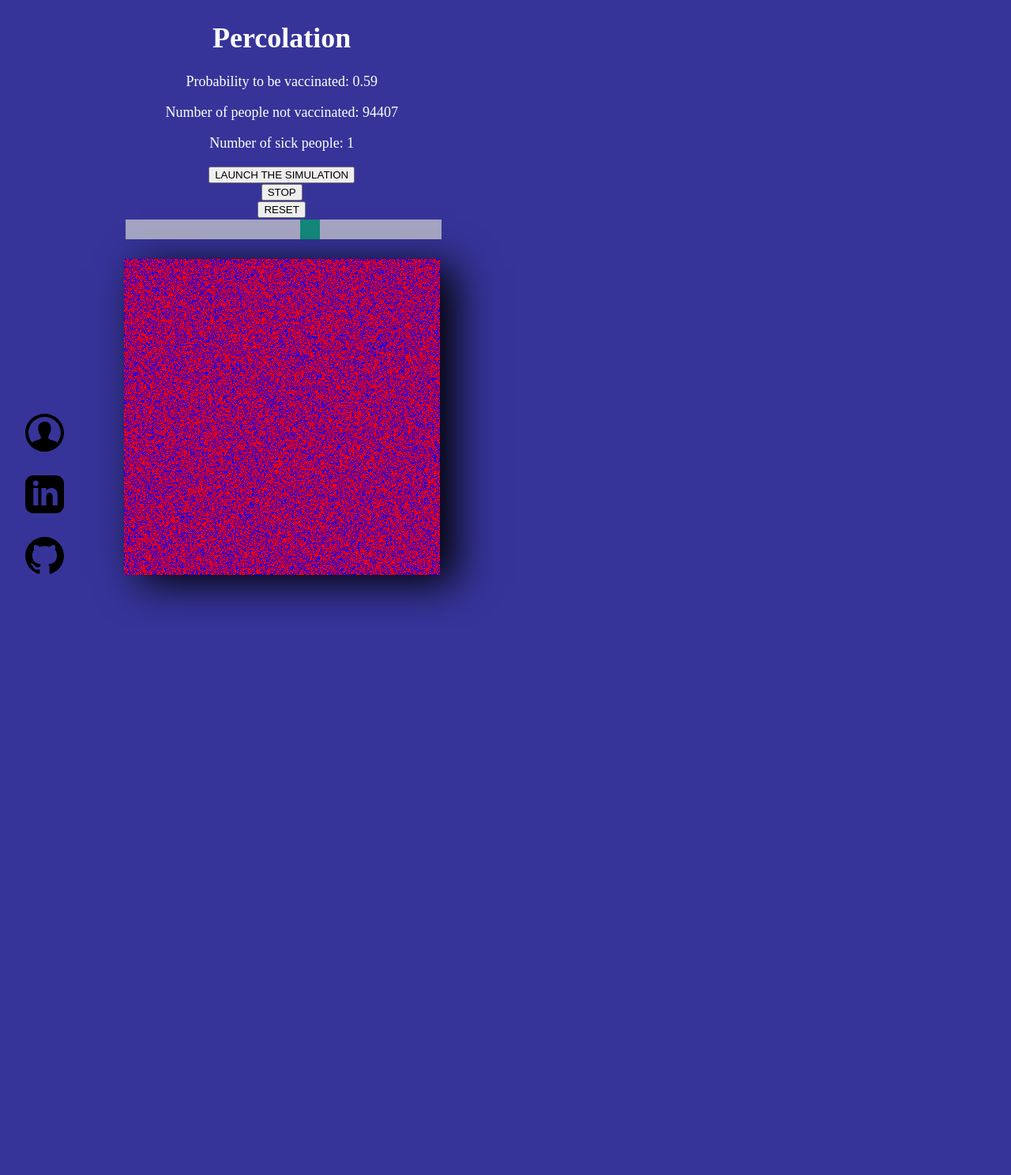
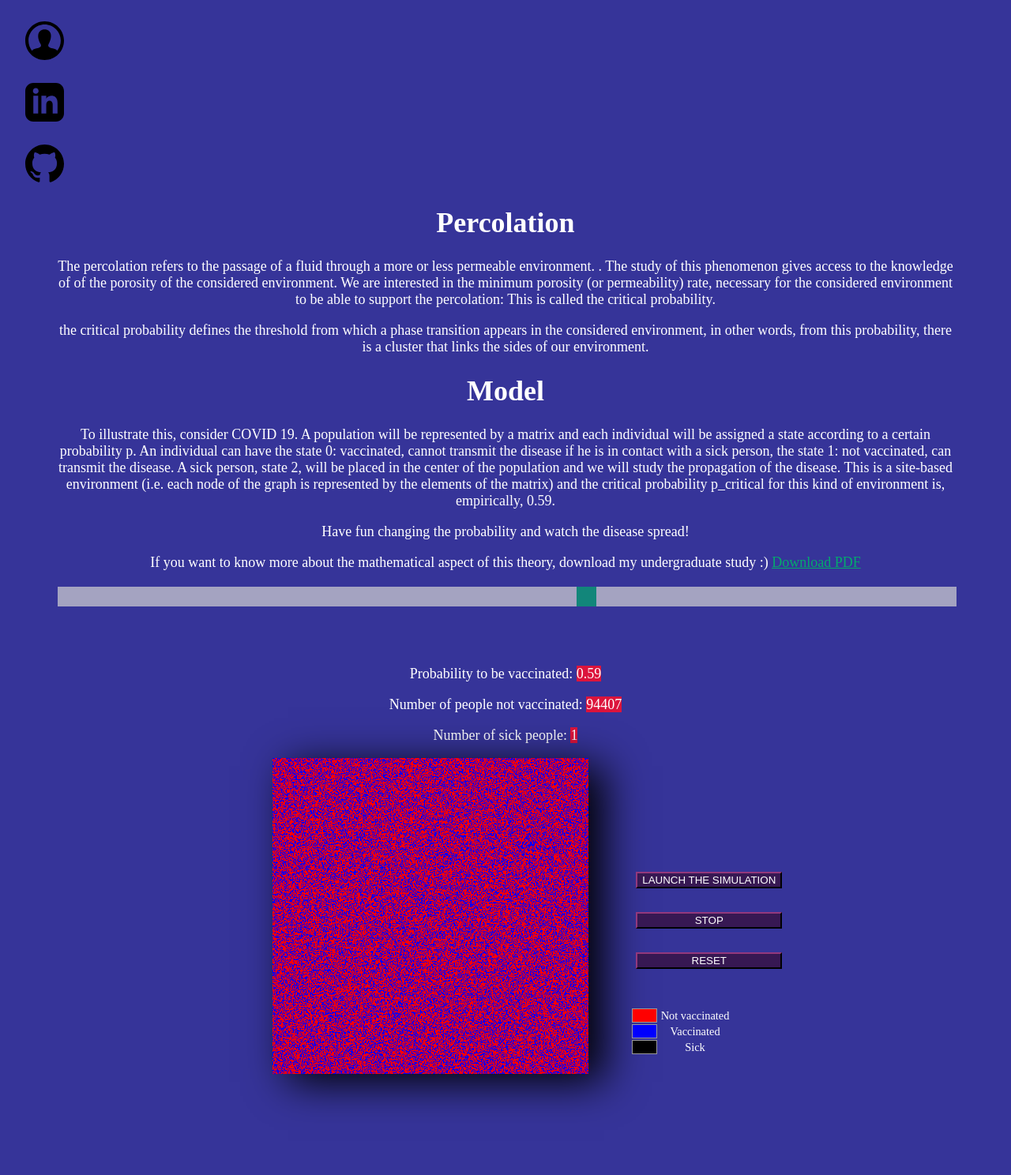
Before and after one commit to Abdulaziz1607/percolation, a website: page index.html in a window 1280 px wide. Shown: the part 5-1493 px from the top of the page at 79% size. Before the commit the page ends 800 px from the top, so only its background shows below. Drawn offline with Linux system fonts and the light colour scheme.

Commit message:
perco final

```diff
--- a/index.css
+++ b/index.css
@@ -8,6 +8,65 @@ body{
 
 }
 
+.download{
+
+    color :#04AA6D;
+}
+.legend-scale ul {
+margin: 0;
+margin-bottom: 5px;
+padding: 0;
+float: left;
+list-style: none;
+}
+.legend-scale ul li {
+font-size: 80%;
+list-style: none;
+margin-left: 0;
+line-height: 18px;
+margin-bottom: 2px;
+}
+ul.legend-labels li span {
+display: block;
+float: left;
+height: 16px;
+width: 30px;
+margin-right: 5px;
+margin-left: 0;
+border: 1px solid #999;
+    }
+#game{
+
+    margin-bottom: 30%;
+}
+
+
+.legend-scale{
+
+    margin-top: 50px;
+    margin-left: 50px;
+
+}
+.nbr{
+
+    background-color:crimson;
+}
+button {
+
+    border-color: rgb(63, 24, 53);
+    color: white;
+    background-color: rgb(55, 24, 83);
+    margin-top: 30px;
+    margin-left: 30%;
+    width : 100%;
+}
+
+button:hover{
+
+    scale: 105%;
+    transition: 0.3 ease-in-out;
+
+}
 /* The slider itself */
 .slider {
     -webkit-appearance: none;  /* Override default CSS styles */
@@ -19,6 +78,7 @@ body{
     opacity: 0.7; /* Set transparency (for mouse-over effects on hover) */
     -webkit-transition: .2s; /* 0.2 seconds transition on hover */
     transition: opacity .2s;
+    margin-bottom: 5%;
   }
 
   /* Mouse-over effects */
@@ -74,16 +134,11 @@ img {
 
 }
 
+.same_{
 
+    display: inline-block;
 
-
-.game_board{
-
-    margin-top : 5%;
-    max-width: 80%;
-    max-height: 50%;
 }
-
 .perso{
 
     width: 60%;
@@ -92,6 +147,13 @@ img {
 
 }
 
+#display{
+
+    vertical-align: top;
+    margin-top : 10%
+
+}s
+
 
 .perso:hover{
 
--- a/index.html
+++ b/index.html
@@ -1,14 +1,17 @@
 <!DOCTYPE html>
 <html lang="en">
+
 <head>
+
     <meta charset="UTF-8">
     <meta http-equiv="X-UA-Compatible" content="IE=edge">
     <meta name="viewport" content="width", initial-scale=1.0>
     <title>Percolation</title>
     <link rel="shortcut icon" href="#">
+    <link href="index.css" rel="stylesheet">
 
-    <link href="index.css" rel="stylesheet">
 </head>
+
 <body>
 
     <div>
@@ -24,25 +27,70 @@
             <a href="https://github.com/Abdulaziz1607" >
                 <img src="img/iconmonstr-github-1.svg" class = "perso"  id="git" >
             </a>
-
-
         </div>
 
         <div class ="head" id ="head_">
 
             <div>
-            <h1>Percolation </h1>
+                <h1>Percolation</h1>
+            </div>
+
+
+            <div class = "description">
+
+                <p>The percolation refers to the passage of a fluid through a more or less permeable environment.
+                    . The study of this phenomenon gives access to the knowledge of
+                    of the porosity of the considered environment. We are interested in the minimum porosity (or permeability) rate,
+                    necessary for the considered environment to be able to support the percolation:
+                    This is called the critical probability.
+                </p>
+
+
+                <p>
+                    the critical probability defines the threshold from which a phase transition appears in the considered environment, in other words, from this probability, there is a cluster that links the sides of our environment.
+                </p>
+                <h1>Model</h1>
+                <p>To illustrate this, consider COVID 19.
+
+                    A population will be represented by a matrix and each individual will be assigned a state according to a certain probability p. An individual can have the state 0: vaccinated, cannot transmit the disease if he is in contact with a sick person, the state 1: not vaccinated, can transmit the disease.
+
+                    A sick person, state 2, will be placed in the center of the population and we will study the propagation of the disease. This is a site-based environment (i.e. each node of the graph is represented by the elements of the matrix) and the critical probability p_critical for this kind of environment is, empirically, 0.59.
+                </p>
+
+                <p>Have fun changing the probability and watch the disease spread!</p>
+
+                <p>
+                    <a>
+                        If you want to know more about the mathematical aspect of this theory, download my undergraduate study :)
+                        <a href="/perco_study/PERCOCO.pdf"  class= "download">Download PDF</a>
+
+                    </a>
+                </p>
+            </div>
+
+            <div class= "game">
+
+
+                <div class="slidecontainer">
+                    <input step ="0.01" type="range" min="0" max="1" value="0.59" class="slider" id="myRange">
+                </div>
+                <div class = "stat">
+                    <p id = "nbr_pot_sick" > Probability to be vaccinated: <span id="proba_vac" class="nbr"></span></p>
+                    <p id = "nbr_pot_sick" > Number of people not vaccinated: <span id="nbr_pot_sick_" class="nbr"></span></p>
+                    <p id = "nbr_sick" > Number of sick people: <span id="nbr_sick_" class="nbr"></span></p>
+                </div>
+            </div>
+
+            <div>
+
+
+                <div class = "same_">
+                    <canvas id="game"  width="400" height="400"></canvas>
                 </div>
 
                 <div class="same_" id = "display">
 
 
-                <div class = "button_">
-                    <p id = "nbr_pot_sick" > Probability to be vaccinated: <span id="proba_vac"></span></p>
-                    <p id = "nbr_pot_sick" > Number of people not vaccinated: <span id="nbr_pot_sick_"></span></p>
-                    <p id = "nbr_sick" > Number of sick people: <span id="nbr_sick_"></span></p>
-
-                </div>
 
                     <div class = "button_" id ="but">
                         <div>
@@ -56,22 +104,28 @@
                         <div >
                             <button id ="reset"  type="button" class = "button_2">RESET</button>
                         </div>
-                    <div class="slidecontainer">
-                        <input step ="0.01" type="range" min="0" max="1" value="0.59" class="slider" id="myRange">
+
+                        <div class='legend-scale'>
+                            <ul class='legend-labels'>
+                              <li><span style='background:red;'></span>Not vaccinated</li>
+                              <li><span style='background:blue;'></span>Vaccinated</li>
+                              <li><span style='background:black;'></span>Sick</li>
+
+                            </ul>
                         </div>
 
                     </div>
                 </div>
 
-            <div class = "game_board">
-                <canvas id="game"  width="400" height="400"></canvas>
-            </div>
 
             </div>
         </div>
+    </div>
+
     <script src = "Person.js"></script>
     <script src=https://cdnjs.cloudflare.com/ajax/libs/mathjs/3.3.0/math.min.js></script>
     <script src = "Simulation.js"></script>
     <script src = "main.js"></script>
+
 </body>
 </html>
```
Also changed, not shown: 1 other file. Lines whose indentation alone changed are shown as unchanged.
